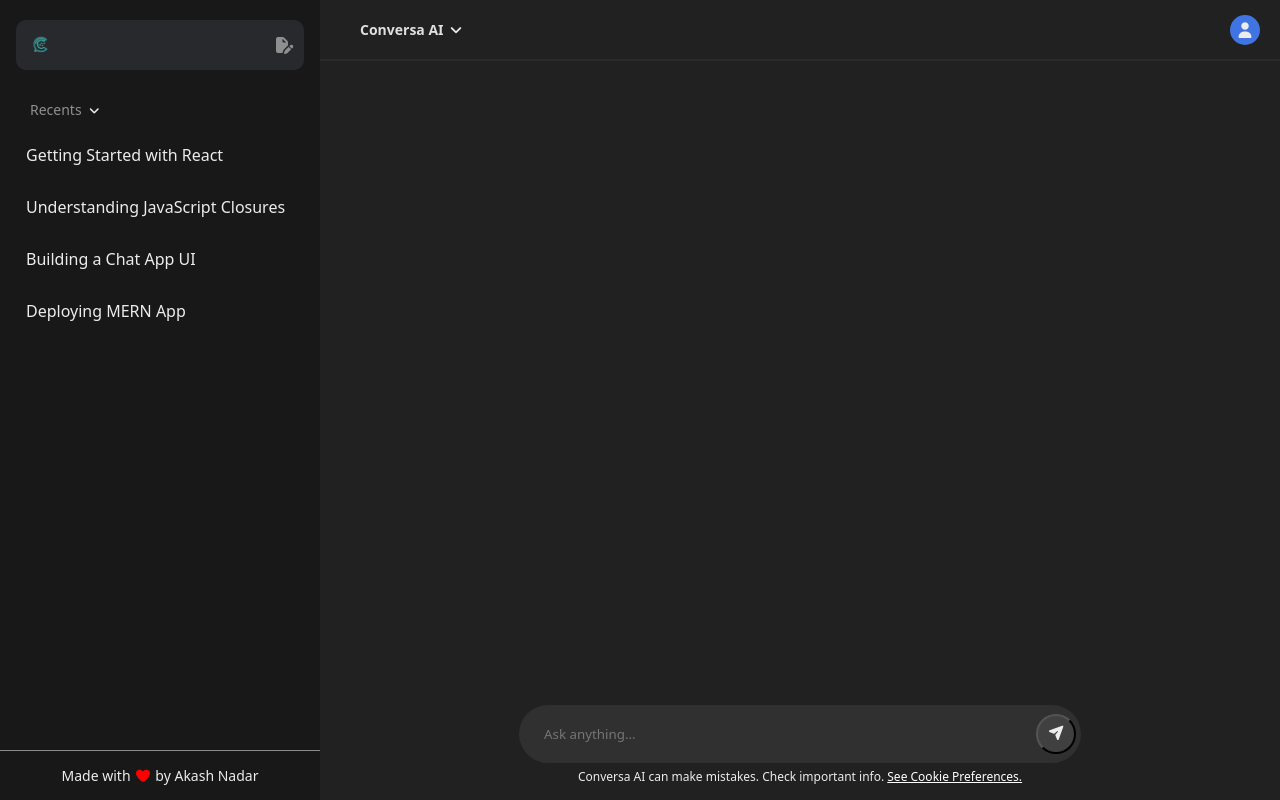
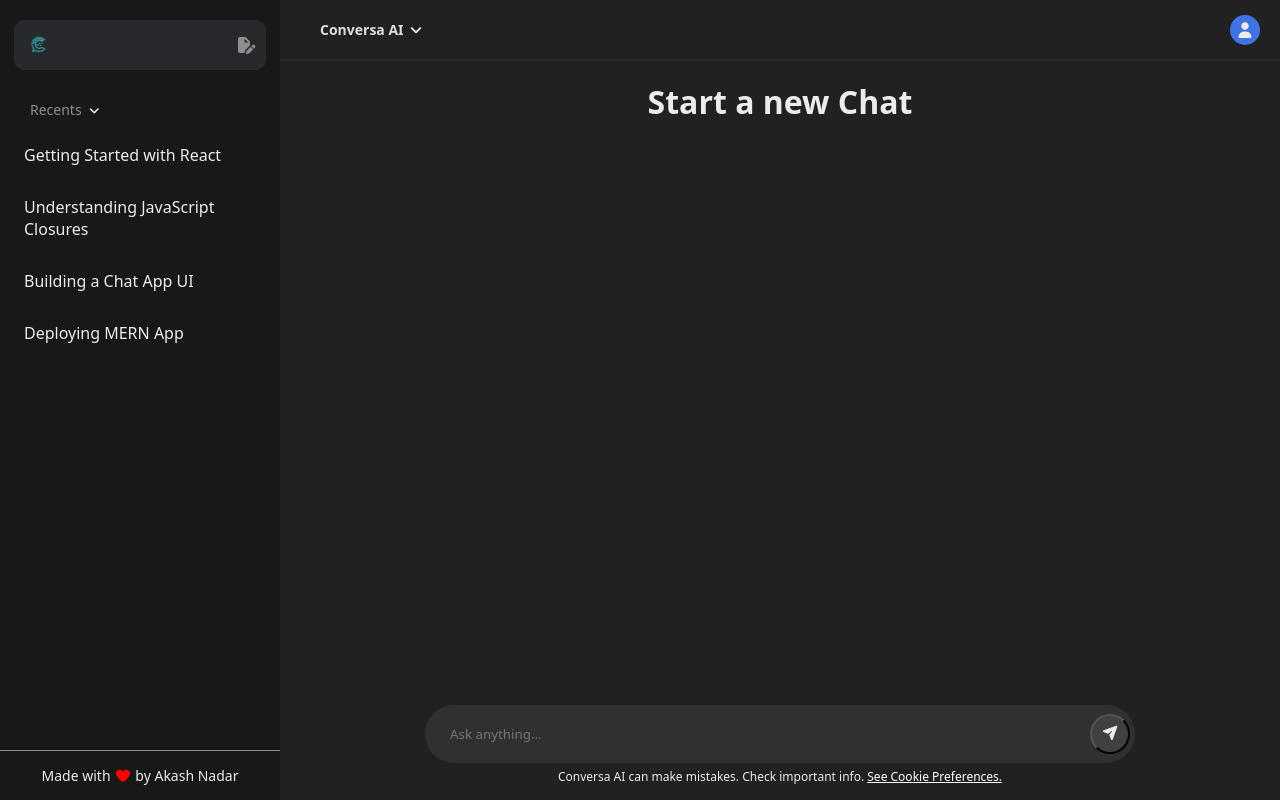
Before and after one commit to akashzone/Conversa-AI, a React (Vite) app in the folder frontend/: page / in a window 1280 px wide. Built offline with nearby package versions, Linux system fonts and the light colour scheme.

Commit message:
feat: implement loader and display dynamic chat messages from backend API

```diff
--- a/frontend/package.json
+++ b/frontend/package.json
@@ -12,6 +12,7 @@
   "dependencies": {
     "react": "^19.2.4",
     "react-dom": "^19.2.4",
+    "react-spinners": "^0.17.0",
     "uuid": "^13.0.0"
   },
   "devDependencies": {
--- a/frontend/src/App.jsx
+++ b/frontend/src/App.jsx
@@ -10,10 +10,14 @@ function App() {
   const [prompt,setPrompt] = useState("");
   const [reply,setReply] = useState();
   const [threadId,setThreadId] = useState(uuid());
-  const Provider ={
+  const [newChat,setNewChat] = useState(true);
+  const [prevChat,setPrevChat] = useState([]);
+  const Provider = {
+    newChat,setNewChat,
     prompt,setPrompt,
     reply,setReply,
-    threadId,setThreadId
+    threadId,setThreadId,
+    prevChat,setPrevChat,
   }
   return (
     <div className="app">
--- a/frontend/src/components/Chat.css
+++ b/frontend/src/components/Chat.css
@@ -0,0 +1,33 @@
+.new {
+  text-align: center;
+}
+.chatBox {
+  width: 100%;
+  flex: 1;
+  overflow-y: auto;
+
+  display: flex;
+  flex-direction: column;
+  align-items: center;
+}
+
+.chats {
+  width: 100%;
+  position: relative;
+  max-width: 700px;
+}
+
+.userDiv {
+  display: flex;
+  align-items: end;
+  justify-content: end;
+}
+
+.userDiv .user {
+  background-color: #303030;
+  padding: 15px 25px;
+  border-radius: 20px;
+  max-width: 500px;
+  margin-left: 15rem;
+  border-bottom-right-radius: 0px;
+}
--- a/frontend/src/components/Chat.jsx
+++ b/frontend/src/components/Chat.jsx
@@ -0,0 +1,35 @@
+import React from 'react'
+import "./Chat.css"
+import { useContext } from 'react'
+import { MyContext } from './MyContext'
+
+
+const Chat = () => {
+  let { newChat, prevChat } = useContext(MyContext);
+  return (
+    <>
+          <div className="chatBox">
+        {newChat && <h1 className='new'>Start a new Chat</h1>}
+        <div className="chats">
+
+          {prevChat?.map((chat,idx) => {
+            return (
+              <div className={chat.role === "user" ? "userDiv" : "replyDiv"} key={idx}>
+                {
+                  chat.role === "user" ? <p className="user">
+                    {chat.message}
+                  </p> : <p className="reply">
+                    {chat.message}
+                  </p>
+                }
+              </div>
+            )
+          }
+          )}
+        </div>
+      </div>
+    </>
+  )
+}
+
+export default Chat
--- a/frontend/src/components/ChatWindow.css
+++ b/frontend/src/components/ChatWindow.css
@@ -39,11 +39,19 @@
     display: flex;
     flex-direction: column;
     align-items: center;
-    justify-content: space-between;
+    width: calc(100vw - 320px);
+    justify-content: center;
     padding: 10px 20px;
 }
+
+.loader{
+    margin-bottom: 20px;
+}
+
 .inputBox {
-    width: 60%;
+    width: 100%;
+    position : relative;
+    max-width: 700px;
     display: flex;
     align-items: center;
     background-color: #303030;
--- a/frontend/src/components/ChatWindow.jsx
+++ b/frontend/src/components/ChatWindow.jsx
@@ -1,33 +1,62 @@
-import React from 'react'
+
 import './ChatWindow.css'
 import { MyContext } from './MyContext'
-import { useContext } from 'react'
+import { useContext, useState, useEffect } from 'react'
+import Chat from "./Chat.jsx"
+import { ScaleLoader } from 'react-spinners'
 
 const ChatWindow = () => {
 
-  let {prompt,setPrompt,reply,setReply,threadId} = useContext(MyContext);
+  let { prompt, setPrompt, reply, setReply, threadId, prevChat, setPrevChat } = useContext(MyContext);
+  let [loading, setLoading] = useState(false);
+  const handleRes = async () => {
 
-  const handleRes = async ()=>{
+    if (!prompt) {
+      console.log("Enter required fields!");
+    }
+    else {
+      setLoading(true)
       let options = {
         method: "POST",
         headers: {
           "Content-Type": "application/json"
         },
         body: JSON.stringify({
-      message : prompt,
-      threadId : threadId
+          message: prompt,
+          threadId: threadId
         })
       }
 
-    try{
-      console.log("content:",prompt,"threadId:",threadId)
-      let res = await fetch("http://localhost:5000/api/chat",options);
+      try {
+        console.log("content:", prompt, "threadId:", threadId)
+        let res = await fetch("http://localhost:5000/api/chat", options);
         let data = await res.json();
-      console.log(data.reply);
-    }catch(err){
+        console.log(data);
+        setReply(data.reply);
+
+      } catch (err) {
         console.log(err);
       }
+      setLoading(false);
     }
+  }
+  useEffect(() => {
+    if (prompt && reply) {
+      setPrevChat(
+        prevChat => (
+          [...prevChat, {
+            role: "user",
+            message: prompt,
+          },
+          {
+            role: "assistant",
+            message: reply
+          }
+          ])
+        )
+    }
+    setPrompt("");
+  }, [reply])
   return (
     <div className="mainChatWindow">
       <div className="navbar">
@@ -36,16 +65,15 @@ const ChatWindow = () => {
           <i className="fa-solid fa-user userIcon"></i>
         </div>
       </div>
-      <div className="chatArea">
-
-      </div>
+      <Chat />
       <div className="inputArea">
+        <ScaleLoader loading={loading} className="loader" color="#ffffff" />
         <div className="inputBox">
-        <input type="text" value={prompt} onChange={(e)=>
-        { setPrompt(e.target.value)
+          <input type="text" value={prompt} onChange={(e) => {
+            setPrompt(e.target.value)
             // console.log(prompt)
-        }} placeholder="Ask anything..."/>
-        <button onClick={handleRes} onKeyDown={e=>{e.key === "Enter" && ""}} className="sendBtn"><i className="fa-solid fa-paper-plane sendIcon"></i></button>
+          }} placeholder="Ask anything..." />
+          <button onClick={handleRes} onKeyDown={(e) => { if(e.key === "Enter"){handleRes();} }} className="sendBtn"><i className="fa-solid fa-paper-plane sendIcon"></i></button>
         </div>
         <div className="footer">
           <span>Conversa AI can make mistakes. Check important info. <a href="#">See Cookie Preferences.</a></span>
```
Also changed, not shown: 1 other file (tests, documents, lock files or other folders). Lines whose indentation alone changed are shown as unchanged.
